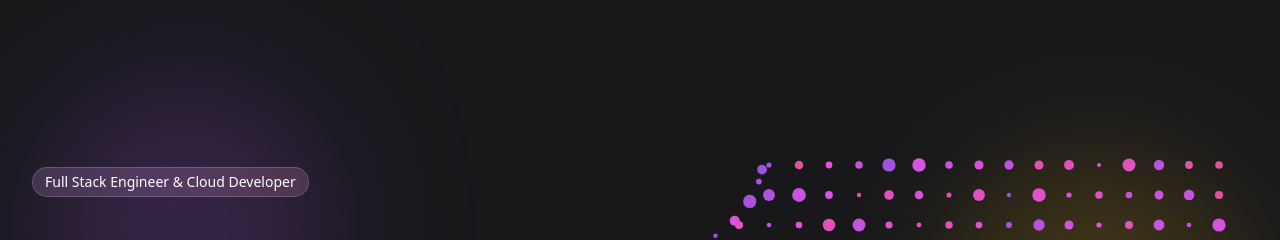
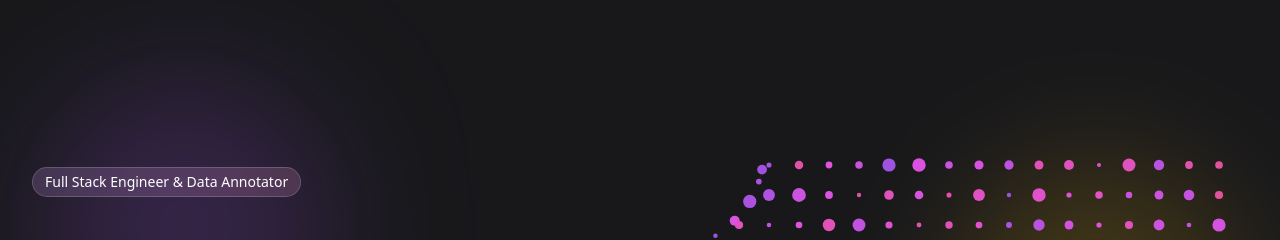
Before and after one commit to michaelmalecki/Michael_Malecki-Portfolio, a Next.js app: page / in a window 1280 px wide. Shown: the top 240 px of the page. Built offline with nearby package versions, Linux system fonts and the light colour scheme.

Commit message:
feat: update job title to Full Stack Engineer & Data Annotator
Co-authored-by: Michael Malecki <150619607+michaelmalecki@users.noreply.github.com>

```diff
--- a/app/page.tsx
+++ b/app/page.tsx
@@ -32,7 +32,7 @@ export default function Portfolio() {
           <div className="space-y-6">
               <div className="inline-block">
               <div className="relative px-3 py-1 text-sm font-medium rounded-full bg-white/10 backdrop-blur-sm border border-white/20 mb-4 mt-4">
-                <span className="relative z-10">Full Stack Engineer & Cloud Developer</span>
+                <span className="relative z-10">Full Stack Engineer & Data Annotator</span>
                 <span className="absolute inset-0 rounded-full bg-gradient-to-r from-purple-500/20 to-pink-500/20 animate-pulse"></span>
               </div>
             </div>
```
